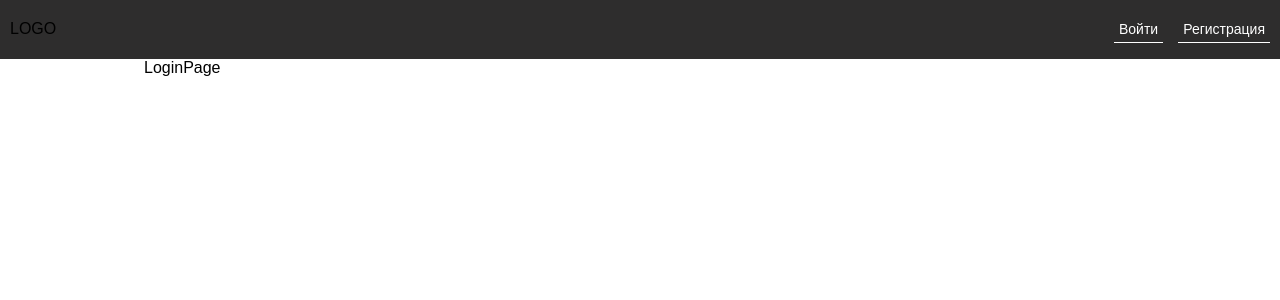
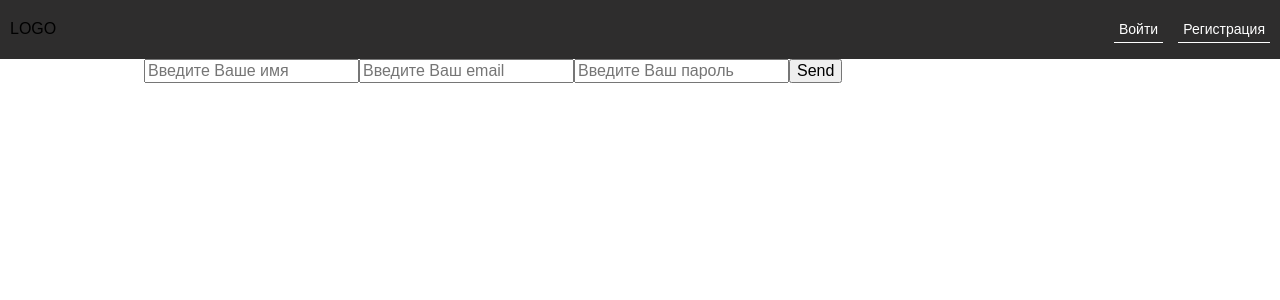
Before and after one commit to igorlyakh/filmoteka, a React (Vite) app: page /login in a window 1280 px wide. Shown: the top 300 px of the page. Built offline with nearby package versions, Linux system fonts and the light colour scheme.

Commit message:
added auth form

```diff
--- /dev/null
+++ b/src/Components/AuthForm/AuthForm.jsx
@@ -0,0 +1,35 @@
+import { useForm } from 'react-hook-form';
+
+const AuthForm = () => {
+  const { register, handleSubmit, reset } = useForm();
+  return (
+    <form
+      onSubmit={handleSubmit(data => {
+        console.log(data);
+        reset();
+      })}
+    >
+      <input
+        placeholder="Введите Ваше имя"
+        type="text"
+        required
+        {...register('name')}
+      />
+      <input
+        placeholder="Введите Ваш email"
+        type="email"
+        required
+        {...register('email')}
+      />
+      <input
+        placeholder="Введите Ваш пароль"
+        type="password"
+        required
+        {...register('password')}
+      />
+      <button type="submit">Send</button>
+    </form>
+  );
+};
+
+export default AuthForm;
--- /dev/null
+++ b/src/Components/AuthForm/index.js
@@ -0,0 +1 @@
+export { default } from './AuthForm';
--- a/src/pages/LoginPage/LoginPage.jsx
+++ b/src/pages/LoginPage/LoginPage.jsx
@@ -1,5 +1,7 @@
+import AuthForm from '@/components/AuthForm';
+
 const LoginPage = () => {
-  return <div>LoginPage</div>;
+  return <AuthForm />;
 };
 
 export default LoginPage;
```
Also changed, not shown: src/Components/AuthForm/AuthForm.module.scss (added).
